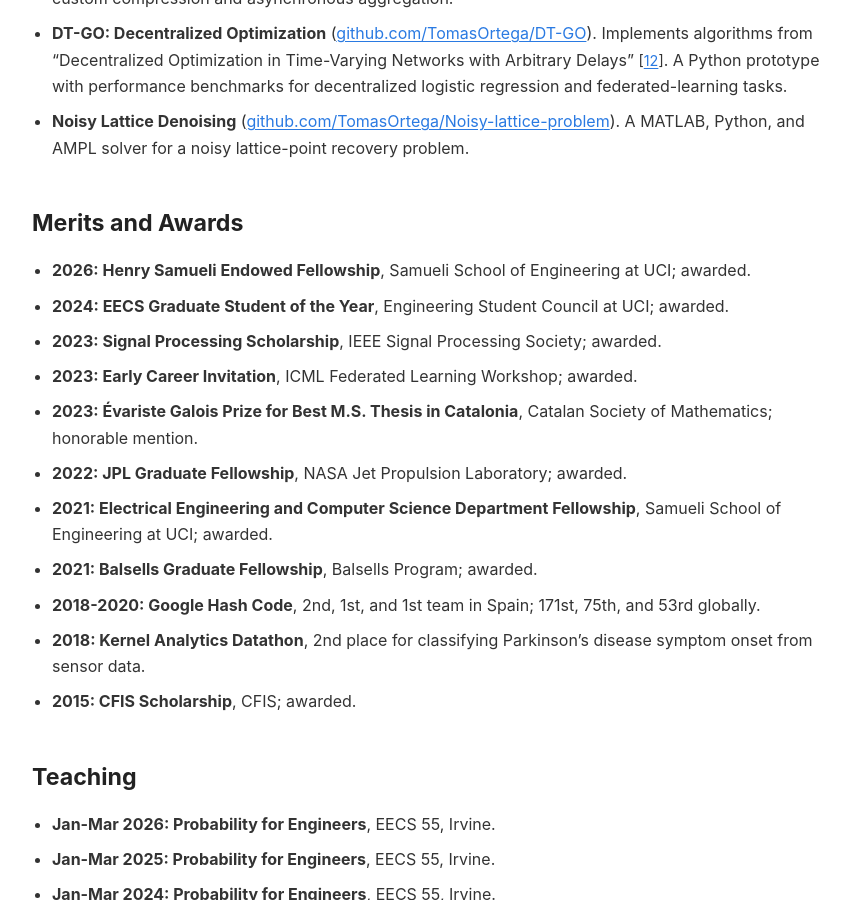
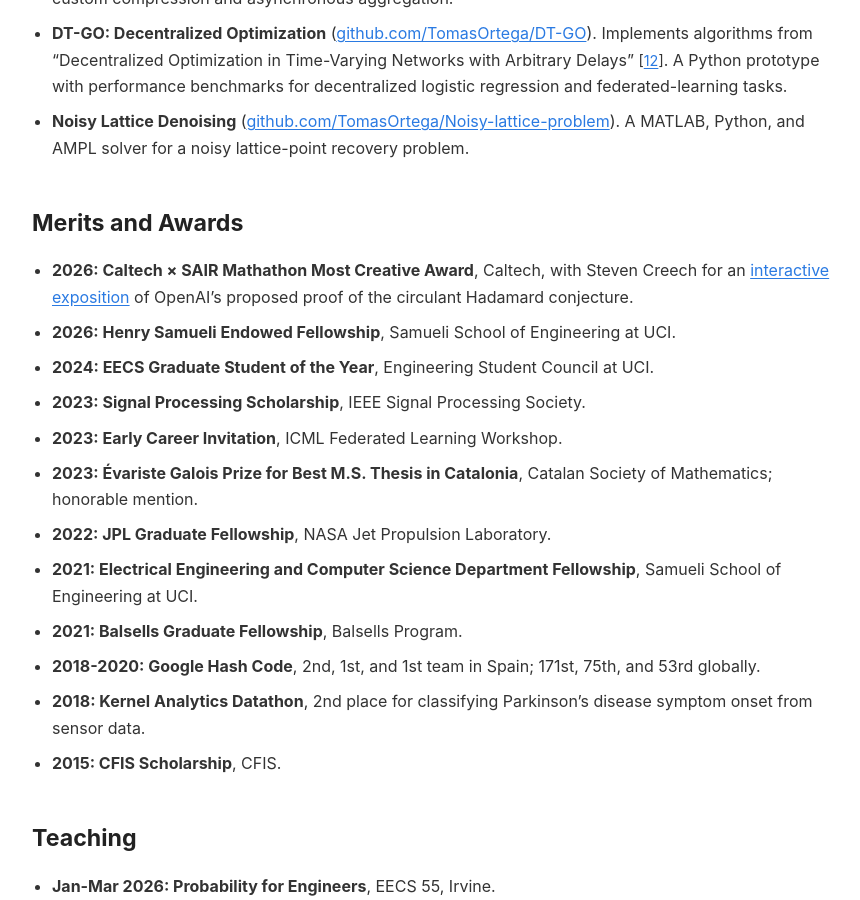
Before and after one commit to TomasOrtega/tomasortega.github.io, a Jekyll site: the page built from cv.md, in a window 1280 px wide and 900 px high, scrolled down 3915 px. Shown: the whole window, without its empty margins (208-1068 px from the left). Built offline with Jekyll 4.4.1, drawn with Linux system fonts in a browser that asks for light colours.

Commit message:
Updated CV

```diff
--- a/cv.md
+++ b/cv.md
@@ -138,20 +138,21 @@ Inactive section retained from the previous CV: Conferences and workshops
 
 ## Merits and Awards
 
-- **2026: Henry Samueli Endowed Fellowship**, Samueli School of Engineering at UCI; awarded.
-- **2024: EECS Graduate Student of the Year**, Engineering Student Council at UCI; awarded.
-- **2023: Signal Processing Scholarship**, IEEE Signal Processing Society; awarded.
-- **2023: Early Career Invitation**, ICML Federated Learning Workshop; awarded.
+- **2026: Caltech × SAIR Mathathon Most Creative Award**, Caltech, with Steven Creech for an [interactive exposition](https://tomasortega.net/circulant-Hadamard/) of OpenAI’s proposed proof of the circulant Hadamard conjecture.
+- **2026: Henry Samueli Endowed Fellowship**, Samueli School of Engineering at UCI.
+- **2024: EECS Graduate Student of the Year**, Engineering Student Council at UCI.
+- **2023: Signal Processing Scholarship**, IEEE Signal Processing Society.
+- **2023: Early Career Invitation**, ICML Federated Learning Workshop.
 - **2023: Évariste Galois Prize for Best M.S. Thesis in Catalonia**, Catalan Society of Mathematics; honorable
   mention.
-- **2022: JPL Graduate Fellowship**, NASA Jet Propulsion Laboratory; awarded.
+- **2022: JPL Graduate Fellowship**, NASA Jet Propulsion Laboratory.
 - **2021: Electrical Engineering and Computer Science Department Fellowship**, Samueli School of Engineering at
-  UCI; awarded.
-- **2021: Balsells Graduate Fellowship**, Balsells Program; awarded.
+  UCI.
+- **2021: Balsells Graduate Fellowship**, Balsells Program.
 - **2018-2020: Google Hash Code**, 2nd, 1st, and 1st team in Spain; 171st, 75th, and 53rd globally.
 - **2018: Kernel Analytics Datathon**, 2nd place for classifying Parkinson’s disease symptom onset from sensor
   data.
-- **2015: CFIS Scholarship**, CFIS; awarded.
+- **2015: CFIS Scholarship**, CFIS.
 {: .cv-entries .cv-awards}
 
 {% comment %}
```
